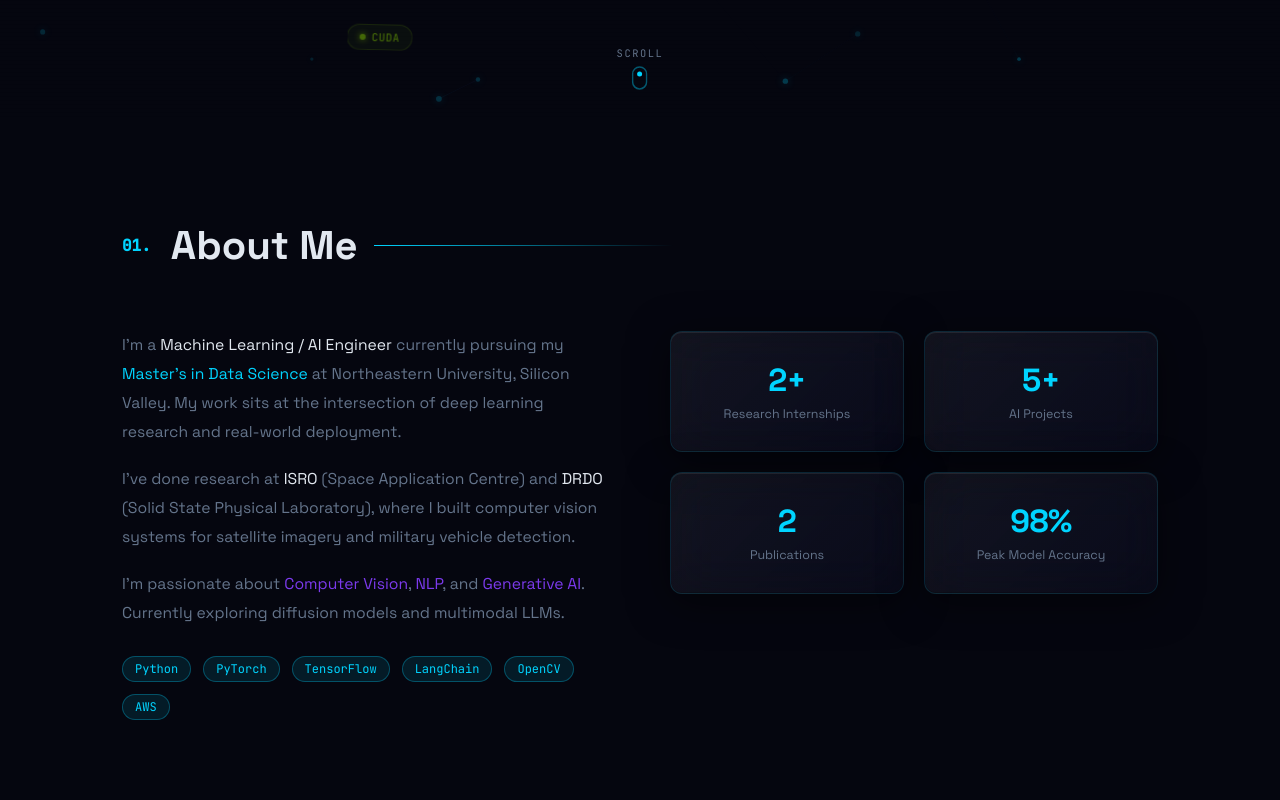
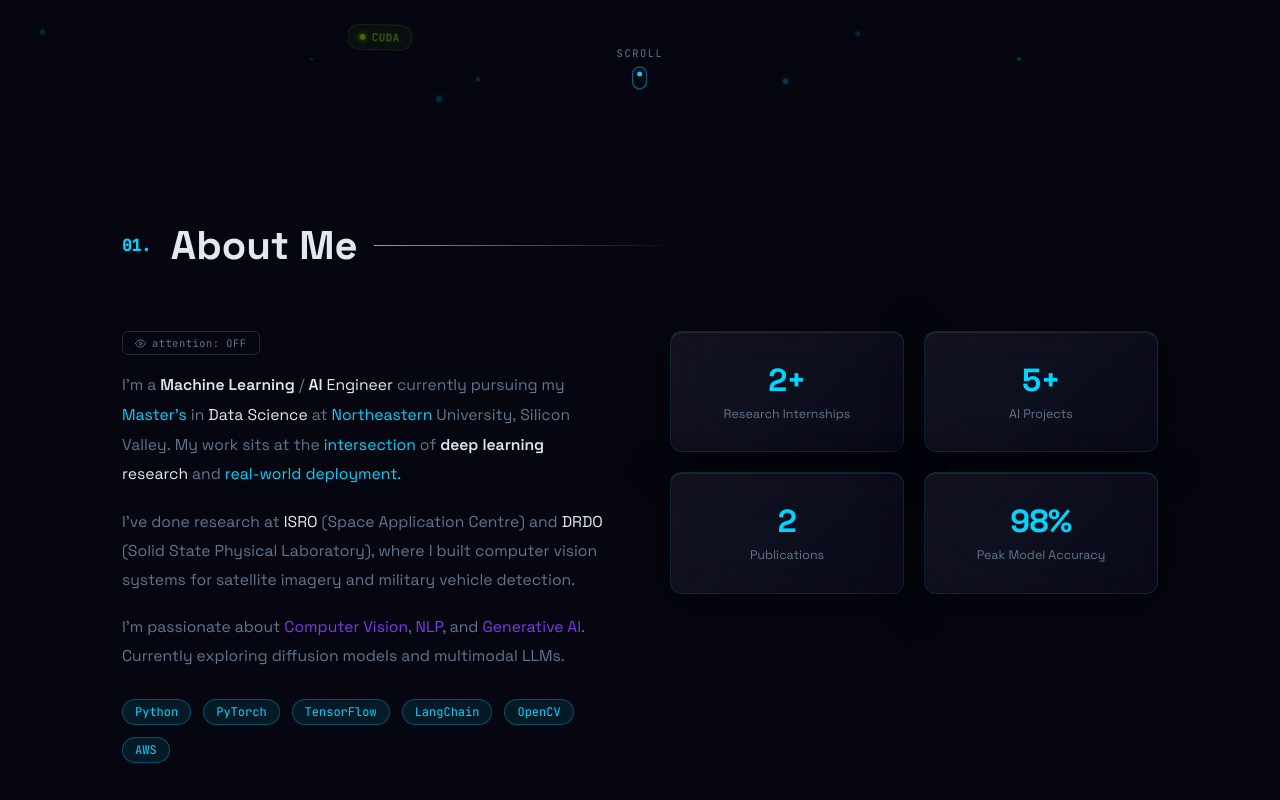
Before and after one commit to Aayush99000/Portfolio, a React (Vite) app: page / in a window 1280 px wide. Shown: the part 680-1480 px from the top of the page. Built offline with nearby package versions, Linux system fonts and the light colour scheme.

Commit message:
feat(about): add transformer attention heatmap toggle to bio
Tokenize the first bio paragraph with pre-computed self-attention
weights; toggling the button highlights high-attention tokens in
cyan with score labels, giving the About section a deep-learning
researcher aesthetic.

```diff
--- a/src/components/About.jsx
+++ b/src/components/About.jsx
@@ -1,5 +1,55 @@
 import { useRef, useEffect, useState } from 'react'
-import { motion, useInView } from 'framer-motion'
+import { motion, useInView, AnimatePresence } from 'framer-motion'
+
+// Attention weights per word (0–1). Higher = more "attended to" by the model.
+const BIO_TOKENS = [
+  { word: "I'm",              w: 0.05 },
+  { word: "a",                w: 0.03 },
+  { word: "Machine",          w: 0.82 },
+  { word: "Learning",         w: 0.88 },
+  { word: "/",                w: 0.25 },
+  { word: "AI",               w: 0.91 },
+  { word: "Engineer",         w: 0.78 },
+  { word: "currently",        w: 0.12 },
+  { word: "pursuing",         w: 0.10 },
+  { word: "my",               w: 0.04 },
+  { word: "Master's",         w: 0.62 },
+  { word: "in",               w: 0.05 },
+  { word: "Data",             w: 0.72 },
+  { word: "Science",          w: 0.74 },
+  { word: "at",               w: 0.04 },
+  { word: "Northeastern",     w: 0.58 },
+  { word: "University,",      w: 0.42 },
+  { word: "Silicon",          w: 0.45 },
+  { word: "Valley.",          w: 0.40 },
+  { word: "My",               w: 0.06 },
+  { word: "work",             w: 0.20 },
+  { word: "sits",             w: 0.08 },
+  { word: "at",               w: 0.04 },
+  { word: "the",              w: 0.03 },
+  { word: "intersection",     w: 0.65 },
+  { word: "of",               w: 0.04 },
+  { word: "deep",             w: 0.85 },
+  { word: "learning",         w: 0.87 },
+  { word: "research",         w: 0.75 },
+  { word: "and",              w: 0.05 },
+  { word: "real-world",       w: 0.68 },
+  { word: "deployment.",      w: 0.55 },
+]
+
+function lerp(a, b, t) { return a + (b - a) * t }
+function tokenColor(w) {
+  // cyan (#00d4ff) for high attention, muted for low
+  const r = Math.round(lerp(100, 0,   w))
+  const g = Math.round(lerp(116, 212, w))
+  const b = Math.round(lerp(139, 255, w))
+  return `rgb(${r},${g},${b})`
+}
+function tokenBg(w) {
+  if (w < 0.3) return 'transparent'
+  const alpha = ((w - 0.3) / 0.7 * 0.28).toFixed(2)
+  return `rgba(0,212,255,${alpha})`
+}
 
 const stats = [
   { value: '2+', label: 'Research Internships' },
@@ -32,34 +82,78 @@ function CountUp({ target, inView }) {
   return displayed
 }
 
-export default function About() {
-  const ref = useRef(null)
-  const inView = useInView(ref, { once: true, margin: '-100px' })
+function BioPanel({ inView }) {
+  const [attn, setAttn] = useState(false)
 
   return (
-    <section id="about" ref={ref}>
-      <div className="container">
-        <motion.h2
-          className="section-title"
-          initial={{ opacity: 0, x: -30 }}
-          animate={inView ? { opacity: 1, x: 0 } : {}}
-          transition={{ duration: 0.6 }}
-        >
-          <span className="number">01.</span> About Me <div className="line" />
-        </motion.h2>
-
-        <div style={{ display: 'grid', gridTemplateColumns: '1fr 1fr', gap: 60, alignItems: 'start' }}>
     <motion.div
       initial={{ opacity: 0, x: -40 }}
       animate={inView ? { opacity: 1, x: 0 } : {}}
       transition={{ duration: 0.7, delay: 0.15 }}
     >
-            <p style={{ color: 'var(--muted)', lineHeight: 1.85, marginBottom: 18, fontSize: '0.98rem' }}>
-              I'm a <span style={{ color: '#e2e8f0' }}>Machine Learning / AI Engineer</span> currently
-              pursuing my <span style={{ color: '#00d4ff' }}>Master's in Data Science</span> at Northeastern
-              University, Silicon Valley. My work sits at the intersection of deep learning research and
-              real-world deployment.
+      {/* Attention heatmap toggle */}
+      <div style={{ display: 'flex', alignItems: 'center', gap: 10, marginBottom: 16 }}>
+        <button
+          onClick={() => setAttn(a => !a)}
+          style={{
+            display: 'inline-flex', alignItems: 'center', gap: 6,
+            padding: '4px 12px', borderRadius: 6,
+            border: `1px solid ${attn ? 'rgba(0,212,255,0.6)' : 'rgba(100,116,139,0.3)'}`,
+            background: attn ? 'rgba(0,212,255,0.08)' : 'none',
+            color: attn ? '#00d4ff' : 'var(--muted)',
+            fontFamily: 'JetBrains Mono', fontSize: '0.65rem',
+            cursor: 'pointer', letterSpacing: '0.05em',
+            transition: 'all 0.2s',
+          }}
+        >
+          <svg width="11" height="11" viewBox="0 0 24 24" fill="none" stroke="currentColor" strokeWidth="2" strokeLinecap="round" strokeLinejoin="round">
+            <path d="M1 12s4-8 11-8 11 8 11 8-4 8-11 8-11-8-11-8z"/><circle cx="12" cy="12" r="3"/>
+          </svg>
+          {attn ? 'attention: ON' : 'attention: OFF'}
+        </button>
+        <AnimatePresence>
+          {attn && (
+            <motion.span
+              initial={{ opacity: 0, x: -6 }}
+              animate={{ opacity: 1, x: 0 }}
+              exit={{ opacity: 0, x: -6 }}
+              style={{ fontFamily: 'JetBrains Mono', fontSize: '0.6rem', color: 'rgba(0,212,255,0.5)' }}
+            >
+              — transformer self-attention weights
+            </motion.span>
+          )}
+        </AnimatePresence>
+      </div>
+
+      {/* First bio paragraph — tokenized */}
+      <p style={{ lineHeight: 1.9, marginBottom: 18, fontSize: '0.98rem' }}>
+        {BIO_TOKENS.map((tok, i) => (
+          <span key={i} style={{ position: 'relative', display: 'inline-block', marginRight: 4 }}>
+            <span style={{
+              color: attn ? tokenColor(tok.w) : (tok.w > 0.7 ? '#e2e8f0' : tok.w > 0.5 ? '#00d4ff' : 'var(--muted)'),
+              background: attn ? tokenBg(tok.w) : 'transparent',
+              borderRadius: 3,
+              padding: attn ? '1px 2px' : 0,
+              fontWeight: tok.w > 0.8 ? 600 : 400,
+              transition: 'all 0.35s ease',
+            }}>
+              {tok.word}
+            </span>
+            {attn && tok.w >= 0.5 && (
+              <span style={{
+                position: 'absolute', bottom: -14, left: '50%', transform: 'translateX(-50%)',
+                fontFamily: 'JetBrains Mono', fontSize: '0.48rem',
+                color: `rgba(0,212,255,${(tok.w * 0.7).toFixed(2)})`,
+                whiteSpace: 'nowrap',
+                transition: 'opacity 0.3s',
+              }}>
+                {tok.w.toFixed(2)}
+              </span>
+            )}
+          </span>
+        ))}
       </p>
+
       <p style={{ color: 'var(--muted)', lineHeight: 1.85, marginBottom: 18, fontSize: '0.98rem' }}>
         I've done research at <span style={{ color: '#e2e8f0' }}>ISRO</span> (Space Application Centre)
         and <span style={{ color: '#e2e8f0' }}>DRDO</span> (Solid State Physical Laboratory), where I
@@ -78,6 +172,27 @@ export default function About() {
         ))}
       </div>
     </motion.div>
+  )
+}
+
+export default function About() {
+  const ref = useRef(null)
+  const inView = useInView(ref, { once: true, margin: '-100px' })
+
+  return (
+    <section id="about" ref={ref}>
+      <div className="container">
+        <motion.h2
+          className="section-title"
+          initial={{ opacity: 0, x: -30 }}
+          animate={inView ? { opacity: 1, x: 0 } : {}}
+          transition={{ duration: 0.6 }}
+        >
+          <span className="number">01.</span> About Me <div className="line" />
+        </motion.h2>
+
+        <div style={{ display: 'grid', gridTemplateColumns: '1fr 1fr', gap: 60, alignItems: 'start' }}>
+          <BioPanel inView={inView} />
 
           <motion.div
             initial={{ opacity: 0, x: 40 }}
```
Lines whose indentation alone changed are shown as unchanged.
